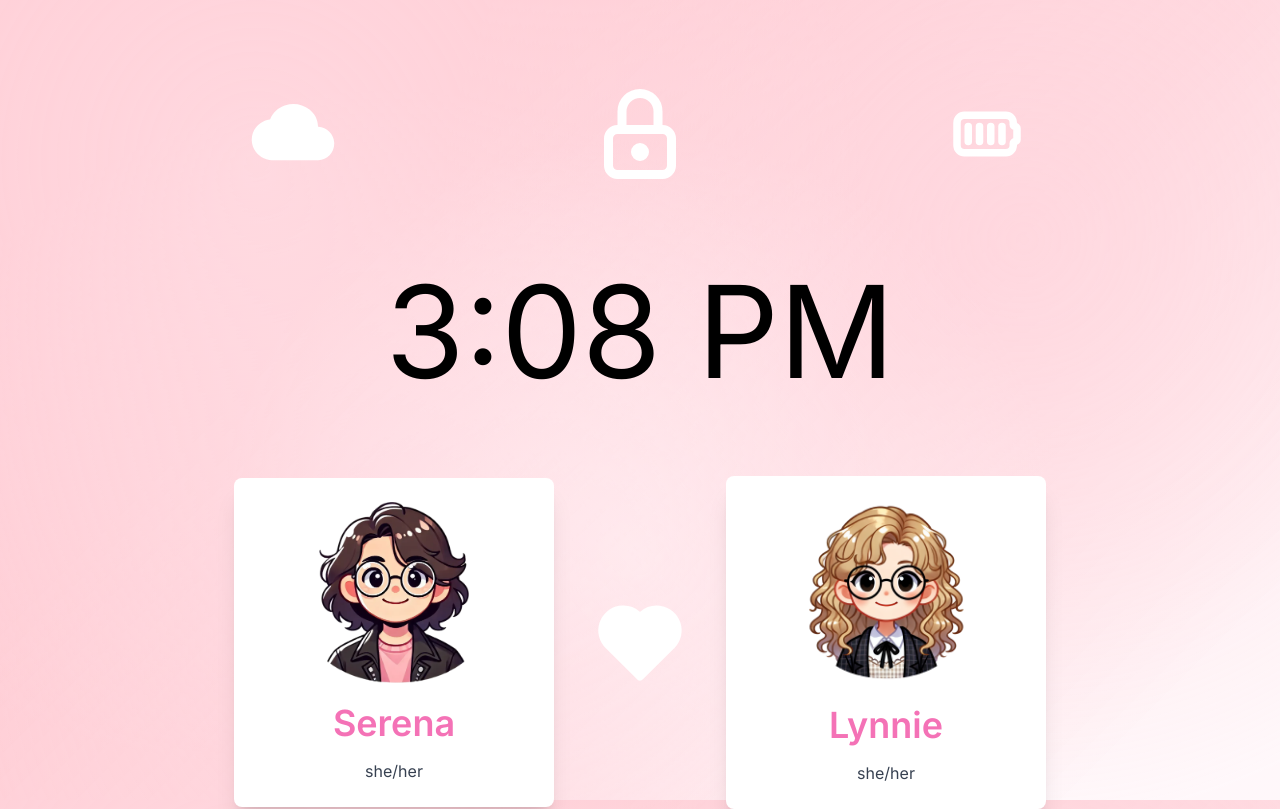
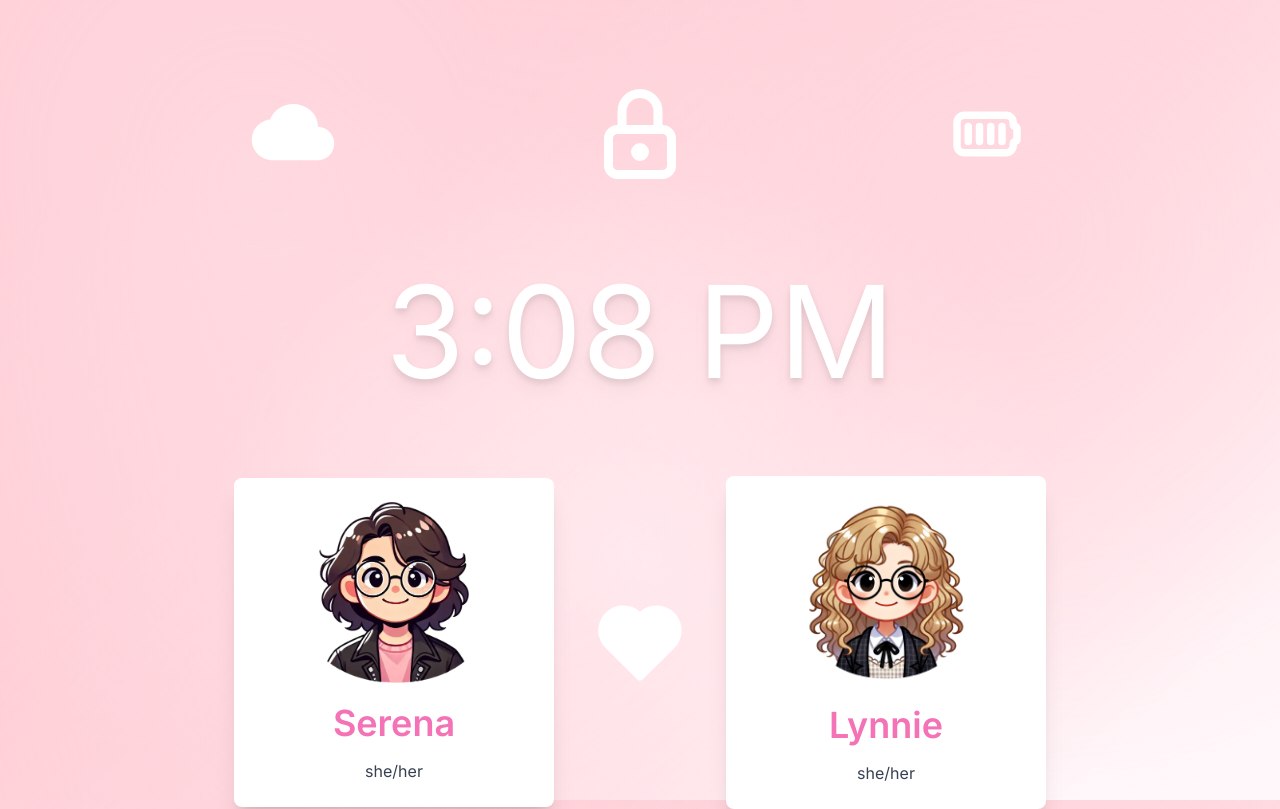
Before and after one commit to serenainzani/cute-clouds-next-app, a Next.js app: page / in a window 1280 px wide. Built offline with nearby package versions, Linux system fonts and the light colour scheme.

Commit message:
formatting for clock

```diff
--- a/src/app/(Home)/Clock.tsx
+++ b/src/app/(Home)/Clock.tsx
@@ -22,5 +22,5 @@ export default function Clock() {
 
         return () => clearInterval(intervalId);
     }, []);
-    return <p className="text-9xl">{timeNow}</p>;
+    return <p className="text-9xl text-white drop-shadow-lg">{timeNow}</p>;
 }
```
